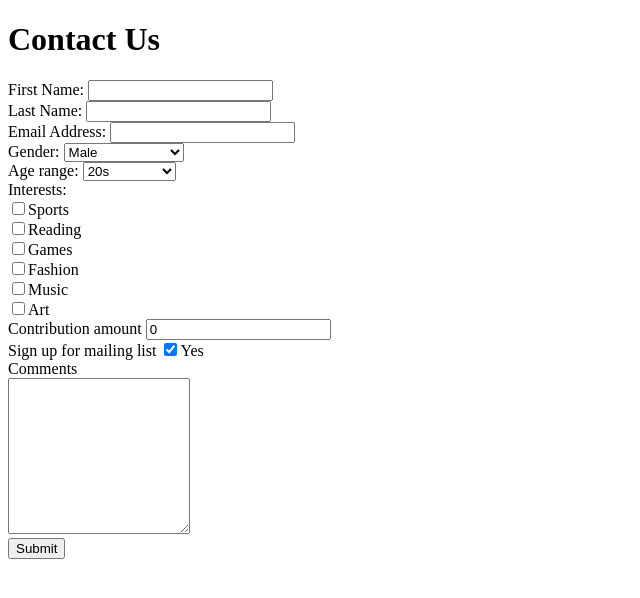
After one commit to safaaa01/test, a PHP site: page /homework/hw2/contact.html in a window 1280 px wide. The commit adds this page. Shown: the top 598 px of the page, without its empty margins (0-640 px from the left). Run offline with PHP 8.4, Linux system fonts and the light colour scheme.

Commit message:
add changes

```diff
--- /dev/null
+++ b/homework/hw2/contact.html
@@ -0,0 +1,46 @@
+<!doctype html>
+<html>
+    <head>
+        <meta charset="utf-8">
+        <title>Contact</title>
+    </head>
+    <body>
+        <h1>Contact Us</h1>
+        <form action="process_contact.php" method="POST">
+            <label>First Name:</label>
+            <input type="text" required name="first_name" id="first_name">
+            <br><label>Last Name:</label>
+            <input type="text" required name="last_name" id="last_name">
+            <br><label>Email Address:</label>
+            <input type="email" required name="email" id="email">
+            <br><label>Gender:</label>
+            <select name="gender" id="gender" required>
+                <option value="male">Male</option>
+                <option value="female">Female</option>
+                <option value="none">Prefer not to say</option>
+            </select>
+            <br><label>Age range:</label>
+            <select name="age" id="age" required>
+                <option value="20s">20s</option>
+                <option value="30s">30s</option>
+                <option value="40s">40s or older</option>
+            </select>
+            <br><label>Interests:</label><br>
+            <input type="checkbox" name="interest1" value="sports">Sports<br>
+            <input type="checkbox" name="interest2" value="reading">Reading<br>
+            <input type="checkbox" name="interest3" value="games">Games<br>
+            <input type="checkbox" name="interest4" value="fashion">Fashion<br>
+            <input type="checkbox" name="interest5" value="music">Music<br>
+            <input type="checkbox" name="interest6" value="art">Art
+            <br><label>Contribution amount</label>
+            <input type="number" name="contribution" value="0">
+            <br><label>Sign up for mailing list</label>
+            <input type="checkbox" name="mailing" value="mailing" checked="checked">Yes
+            <br><label>Comments</label>
+            <br><textarea name="comments" rows="10" columns="30"></textarea>
+            <br><button name="submit">Submit</button>
+        </form>
+    </body>
+
+
+</html>
```
Also changed, not shown: homework/hw2/process_contact.php (added, +41 -0 lines), homework/hw4/population.php (+11 -8 lines), homework/hw4/quote_process.php (+9 -9 lines).
